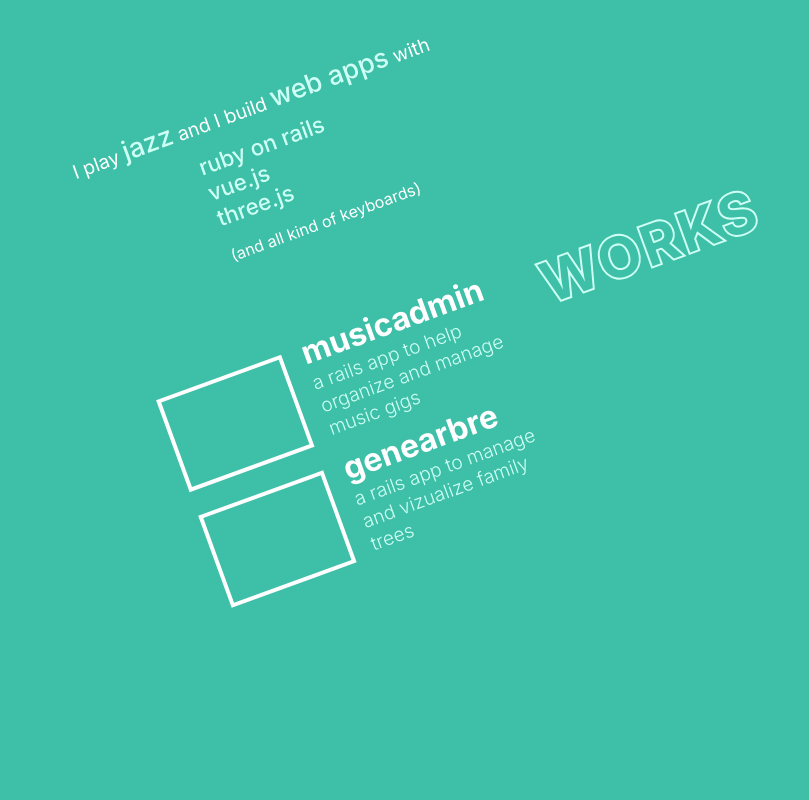
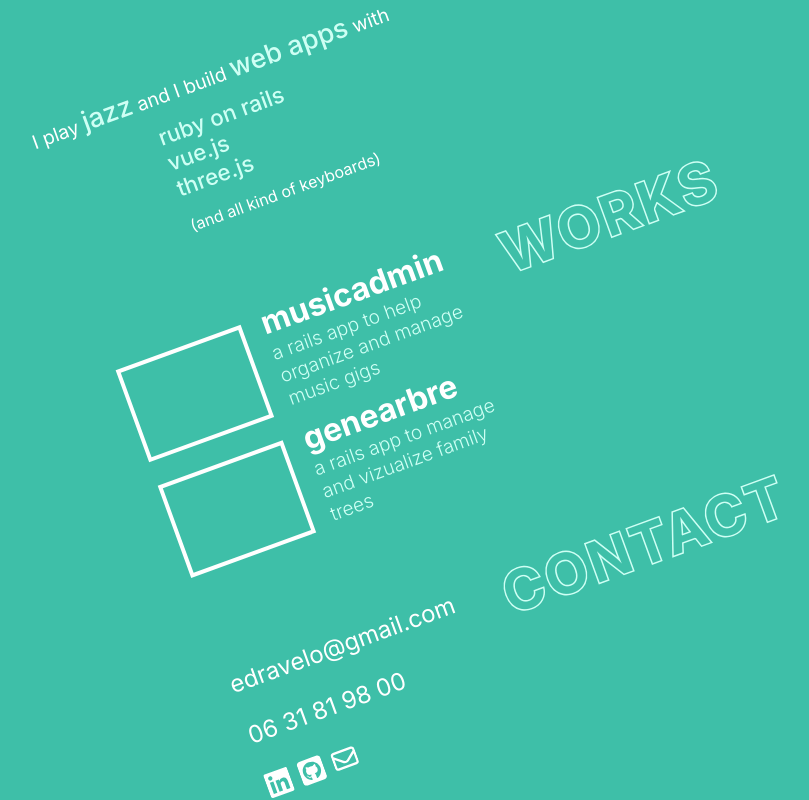
Before and after one commit to edouardrav/portfolio, a Vue app: page / in a window 1280 px wide. Shown: the part 473-1273 px from the top of the page, without its empty margins (197-1006 px from the left). Before the commit the page ends 1081 px from the top, so only its background shows below. Built offline with nearby package versions, Linux system fonts and the light colour scheme.

Commit message:
added Category + contact

```diff
--- a/src/App.vue
+++ b/src/App.vue
@@ -1,7 +1,9 @@
 <script setup>
 import Piano from './components/Piano.vue'
 import Screen from './components/Screen.vue'
-import Works from './components/Works.vue'
+import Category from './components/Category.vue'
+import Work from './components/Work.vue'
+import Icons from './components/Icons.vue'
 </script>
 
 <template>
@@ -10,7 +12,7 @@ import Works from './components/Works.vue'
       <div class="name">
         <p>I'm</p>
         <p>EDOUARD</p>
-        <p class="rav stroke anim-slide">RAV.</p>
+        <p class="rav stroke anim-slide">RAV</p>
       </div>
       <div class="hi">
         <h1 class="anim-raise">Hi!</h1>
@@ -34,8 +36,25 @@ import Works from './components/Works.vue'
         <p>(and all kind of keyboards)</p>
       </div>
     </div>
-    <Works />
+    <Category title="works">
+      <Work title="musicadmin">
+        a rails app to help organize and manage music gigs
+      </Work>
+      <Work title="genearbre">
+        a rails app to manage and vizualize family trees
+      </Work>
+    </Category>
+    <Category title="contact">
+      <p class="contact-info">edravelo@gmail.com</p>
+      <p class="contact-info">06 31 81 98 00</p>
+      <Icons />
+    </Category>
   </div>
 </template>
 
-<style scoped></style>
+<style scoped>
+.contact-info {
+  margin: 0;
+  font-size: 1.5em;
+}
+</style>
--- a/src/assets/main.css
+++ b/src/assets/main.css
@@ -70,6 +70,7 @@ header {
   -webkit-text-stroke-width: 5px;
   -webkit-text-stroke-color: white;
   paint-order: stroke fill;
+  text-transform: uppercase;
 }
 
 .frames {
@@ -81,6 +82,7 @@ header {
 .hi {
   margin-left: -33px;
   transform: rotate(340deg);
+  z-index: 100;
 
   h1 {
     letter-spacing: 2px;
--- a/src/components/Works.vue
+++ b/src/components/Category.vue
@@ -1,18 +1,17 @@
 <script setup>
 import Work from './Work.vue'
+
+const props = defineProps({
+  title: String,
+});
 </script>
 
 <template>
   <div class="wrap">
-    <div class="works">
-      <Work title="musicadmin">
-        a rails app to help organize and manage music gigs
-      </Work>
-      <Work title="genearbre">
-        a rails app to manage and vizualize family trees
-      </Work>
+    <div class="category">
+      <slot></slot>
     </div>
-    <h2 class="stroke">WORKS</h2>
+    <h2 class="stroke">{{ title }}</h2>
   </div>
 </template>
 
@@ -26,14 +25,13 @@ import Work from './Work.vue'
     font-size: 3.5em;
     color: var(--darker-green);
     -webkit-text-stroke-color: var(--lighter-green);
-    -webkit-text-stroke-width: 4px;
+    -webkit-text-stroke-width: 3px;
     letter-spacing: 3px;
     margin-top: -10px;
-
   }
 }
 
-.works {
+.category {
   display: flex;
   flex-direction: column;
   gap: 25px;
--- /dev/null
+++ b/src/components/Icons.vue
@@ -0,0 +1,25 @@
+<script setup>
+import LinkedinIcon from './icons/LinkedinIcon.vue'
+import GithubIcon from './icons/GithubIcon.vue'
+import MailIcon from './icons/MailIcon.vue'
+</script>
+
+<template>
+  <div class="icons">
+    <LinkedinIcon />
+    <GithubIcon />
+    <MailIcon />
+  </div>
+</template>
+
+<style scoped>
+.icons {
+  display: flex;
+  gap: 10px;
+
+  svg {
+    fill: white;
+    width: 25px;
+  }
+}
+</style>
--- a/src/components/Screen.vue
+++ b/src/components/Screen.vue
@@ -8,6 +8,7 @@
 <style scoped>
 .screen {
   border: 4px solid white;
+  border-radius: 0 0 0 0;
   width: 125px;
   height: 90px;
 }
--- /dev/null
+++ b/src/components/icons/GithubIcon.vue
@@ -0,0 +1,7 @@
+<template>
+  <svg xmlns="http://www.w3.org/2000/svg"
+    viewBox="0 0 448 512"><!--!Font Awesome Free 6.7.2 by @fontawesome - https://fontawesome.com License - https://fontawesome.com/license/free Copyright 2025 Fonticons, Inc.-->
+    <path
+      d="M448 96c0-35.3-28.7-64-64-64H64C28.7 32 0 60.7 0 96V416c0 35.3 28.7 64 64 64H384c35.3 0 64-28.7 64-64V96zM265.8 407.7c0-1.8 0-6 .1-11.6c.1-11.4 .1-28.8 .1-43.7c0-15.6-5.2-25.5-11.3-30.7c37-4.1 76-9.2 76-73.1c0-18.2-6.5-27.3-17.1-39c1.7-4.3 7.4-22-1.7-45c-13.9-4.3-45.7 17.9-45.7 17.9c-13.2-3.7-27.5-5.6-41.6-5.6s-28.4 1.9-41.6 5.6c0 0-31.8-22.2-45.7-17.9c-9.1 22.9-3.5 40.6-1.7 45c-10.6 11.7-15.6 20.8-15.6 39c0 63.6 37.3 69 74.3 73.1c-4.8 4.3-9.1 11.7-10.6 22.3c-9.5 4.3-33.8 11.7-48.3-13.9c-9.1-15.8-25.5-17.1-25.5-17.1c-16.2-.2-1.1 10.2-1.1 10.2c10.8 5 18.4 24.2 18.4 24.2c9.7 29.7 56.1 19.7 56.1 19.7c0 9 .1 21.7 .1 30.6c0 4.8 .1 8.6 .1 10c0 4.3-3 9.5-11.5 8C106 393.6 59.8 330.8 59.8 257.4c0-91.8 70.2-161.5 162-161.5s166.2 69.7 166.2 161.5c.1 73.4-44.7 136.3-110.7 158.3c-8.4 1.5-11.5-3.7-11.5-8zm-90.5-54.8c-.2-1.5 1.1-2.8 3-3.2c1.9-.2 3.7 .6 3.9 1.9c.3 1.3-1 2.6-3 3c-1.9 .4-3.7-.4-3.9-1.7zm-9.1 3.2c-2.2 .2-3.7-.9-3.7-2.4c0-1.3 1.5-2.4 3.5-2.4c1.9-.2 3.7 .9 3.7 2.4c0 1.3-1.5 2.4-3.5 2.4zm-14.3-2.2c-1.9-.4-3.2-1.9-2.8-3.2s2.4-1.9 4.1-1.5c2 .6 3.3 2.1 2.8 3.4c-.4 1.3-2.4 1.9-4.1 1.3zm-12.5-7.3c-1.5-1.3-1.9-3.2-.9-4.1c.9-1.1 2.8-.9 4.3 .6c1.3 1.3 1.8 3.3 .9 4.1c-.9 1.1-2.8 .9-4.3-.6zm-8.5-10c-1.1-1.5-1.1-3.2 0-3.9c1.1-.9 2.8-.2 3.7 1.3c1.1 1.5 1.1 3.3 0 4.1c-.9 .6-2.6 0-3.7-1.5zm-6.3-8.8c-1.1-1.3-1.3-2.8-.4-3.5c.9-.9 2.4-.4 3.5 .6c1.1 1.3 1.3 2.8 .4 3.5c-.9 .9-2.4 .4-3.5-.6zm-6-6.4c-1.3-.6-1.9-1.7-1.5-2.6c.4-.6 1.5-.9 2.8-.4c1.3 .7 1.9 1.8 1.5 2.6c-.4 .9-1.7 1.1-2.8 .4z" />
+  </svg>
+</template>
--- /dev/null
+++ b/src/components/icons/LinkedinIcon.vue
@@ -0,0 +1,7 @@
+<template>
+  <svg xmlns="http://www.w3.org/2000/svg"
+    viewBox="0 0 448 512"><!--!Font Awesome Free 6.7.2 by @fontawesome - https://fontawesome.com License - https://fontawesome.com/license/free Copyright 2025 Fonticons, Inc.-->
+    <path
+      d="M416 32H31.9C14.3 32 0 46.5 0 64.3v383.4C0 465.5 14.3 480 31.9 480H416c17.6 0 32-14.5 32-32.3V64.3c0-17.8-14.4-32.3-32-32.3zM135.4 416H69V202.2h66.5V416zm-33.2-243c-21.3 0-38.5-17.3-38.5-38.5S80.9 96 102.2 96c21.2 0 38.5 17.3 38.5 38.5 0 21.3-17.2 38.5-38.5 38.5zm282.1 243h-66.4V312c0-24.8-.5-56.7-34.5-56.7-34.6 0-39.9 27-39.9 54.9V416h-66.4V202.2h63.7v29.2h.9c8.9-16.8 30.6-34.5 62.9-34.5 67.2 0 79.7 44.3 79.7 101.9V416z" />
+  </svg>
+</template>
--- /dev/null
+++ b/src/components/icons/MailIcon.vue
@@ -0,0 +1,7 @@
+<template>
+  <svg xmlns="http://www.w3.org/2000/svg"
+    viewBox="0 0 512 512"><!--!Font Awesome Free 6.7.2 by @fontawesome - https://fontawesome.com License - https://fontawesome.com/license/free Copyright 2025 Fonticons, Inc.-->
+    <path
+      d="M64 112c-8.8 0-16 7.2-16 16l0 22.1L220.5 291.7c20.7 17 50.4 17 71.1 0L464 150.1l0-22.1c0-8.8-7.2-16-16-16L64 112zM48 212.2L48 384c0 8.8 7.2 16 16 16l384 0c8.8 0 16-7.2 16-16l0-171.8L322 328.8c-38.4 31.5-93.7 31.5-132 0L48 212.2zM0 128C0 92.7 28.7 64 64 64l384 0c35.3 0 64 28.7 64 64l0 256c0 35.3-28.7 64-64 64L64 448c-35.3 0-64-28.7-64-64L0 128z" />
+  </svg>
+</template>
```
